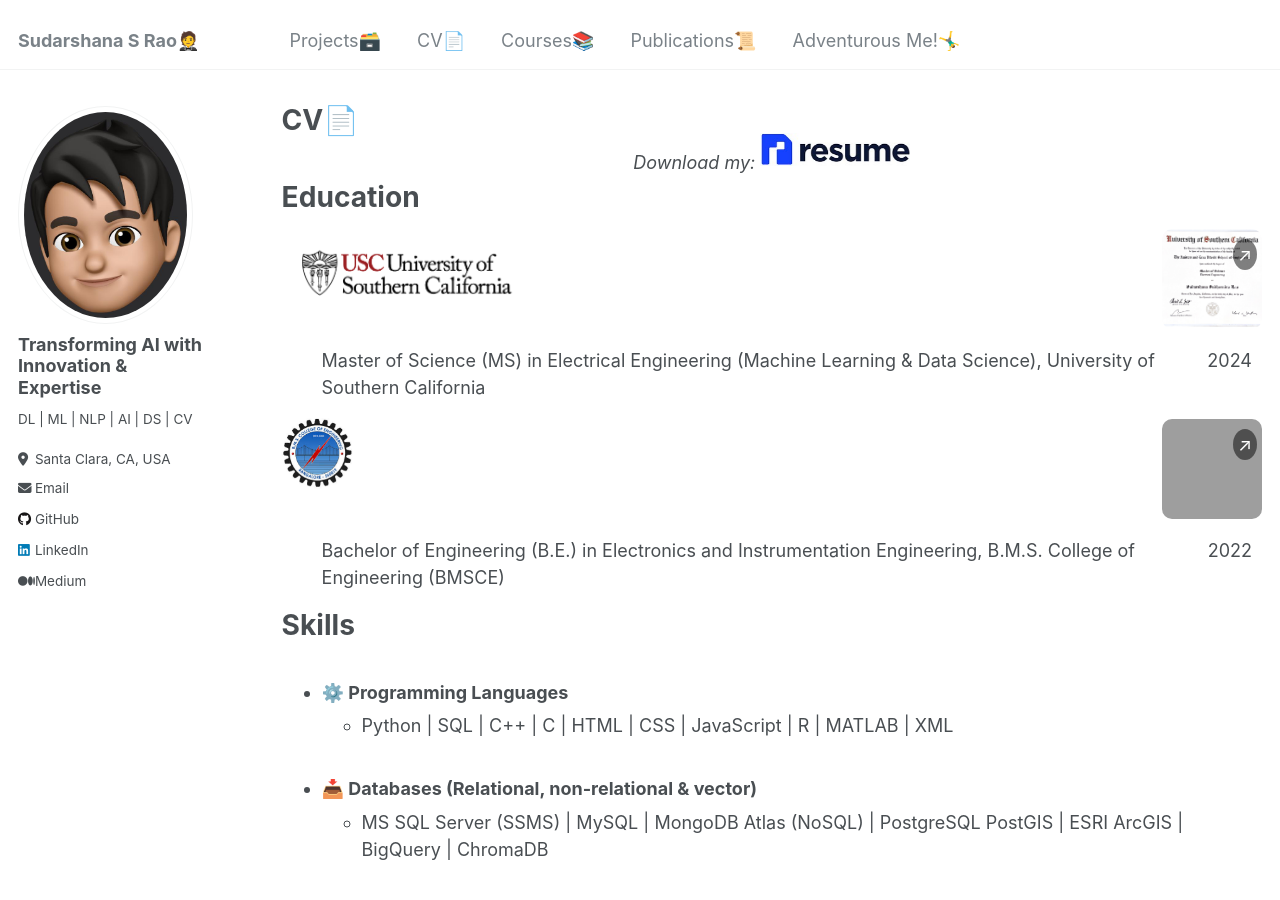
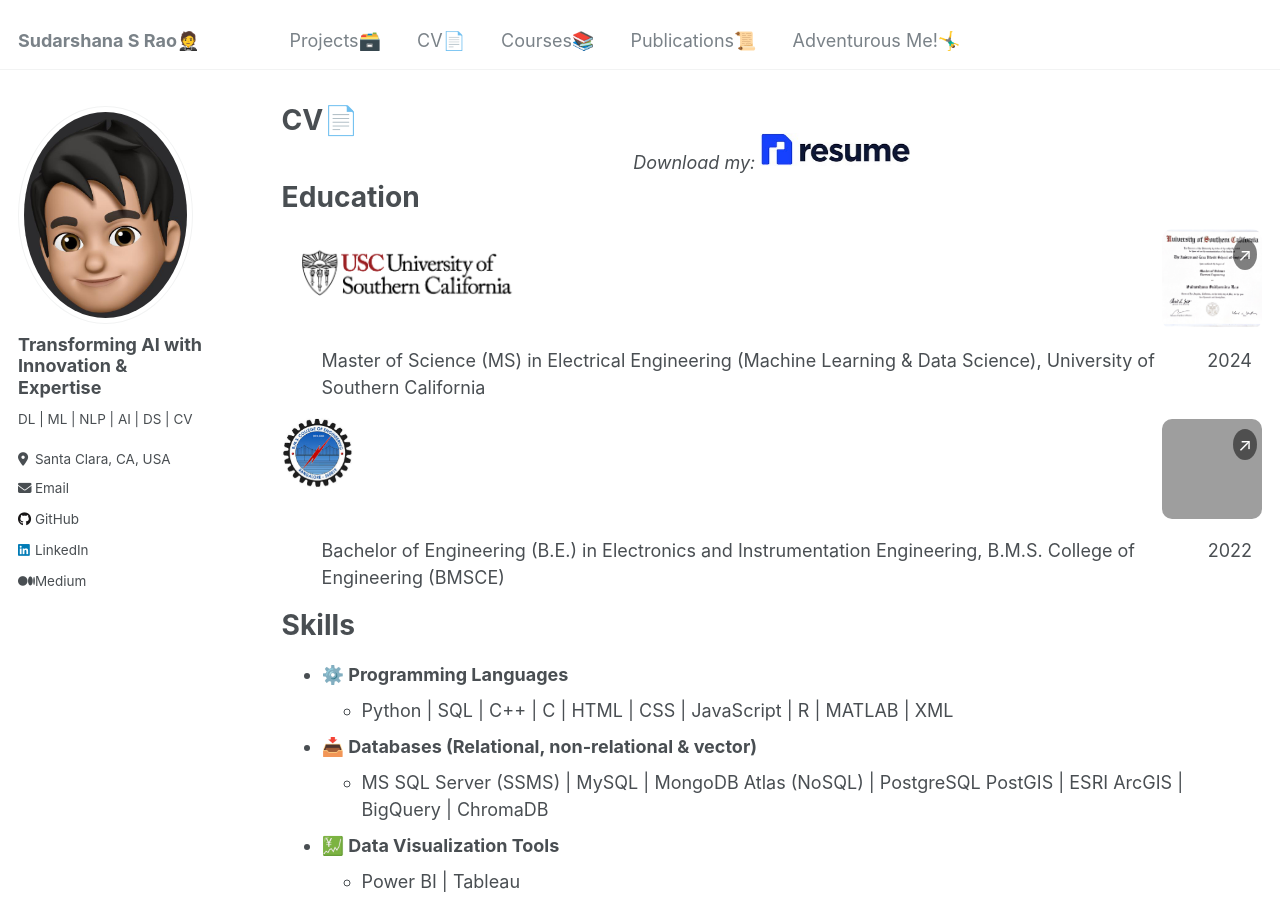
Before and after one commit to SudarshanaSRao/SudarshanaSRao.github.io, a Jekyll site: the page built from _pages/cv.md, in a window 1280 px wide and 900 px high. Built offline with Jekyll 4.4.1, drawn with Linux system fonts in a browser that asks for light colours; grey boxes are pictures that could not be loaded.

Commit message:
Update cv.md

```diff
--- a/_pages/cv.md
+++ b/_pages/cv.md
@@ -316,21 +316,21 @@
 
 Skills
 ==================
-* ### ⚙️ Programming Languages
-  * Python  \|  SQL  \|  C++  \|  C  \|  HTML  \|  CSS  \|  JavaScript  \|  R  \|  MATLAB  \| XML  <br>
-* ### 📥 Databases (Relational, non-relational & vector)
-  * MS SQL Server (SSMS)  \|  MySQL  \|  MongoDB Atlas (NoSQL)  \|  PostgreSQL PostGIS  \|  ESRI ArcGIS  \|  BigQuery  \|  ChromaDB  <br>
-* ### 💹 Data Visualization Tools
-  * Power BI  \|  Tableau  <br>
-* ### 🏗️ Frameworks & Libraries
-  * PyTorch  \|  TensorFlow  \| NumPy \|  Keras  \|  Scikit-learn  \|  SciPy  \|  Plotly  \|  Matplotlib  \|  Seaborn  \|  Pandas  \|  LangChain  \|  OpenCV  \|  Streamlit GUI  \|  Beautiful Soup  \|  Gradio GUI  \|  CrewAI  \|  Natural Language Toolkit (NLTK)  \|  Requests  <br>
-* ### 💾 APIs
-  * HuggingFace  \|  Kaggle  <br>
-* ### ☁️ Cloud Platforms
-  * MS Azure  \|  Google Cloud Platform (GCP)  \|  Aiven  \|  Vertex AI  <br>
-* ### 🛠️ Software Tools
-  * Git  \|  MS (Excel) Office  \|  Google Sheets  \|  Jupyter Notebook (Anaconda navigator)  \|  VS Code  \|  LATEX  \|  Docker  \|  UiPath studio (Robotics Process Automation)  <br>
-* ### 📠 Tech Stack
+* **⚙️ Programming Languages**
+  * Python  \|  SQL  \|  C++  \|  C  \|  HTML  \|  CSS  \|  JavaScript  \|  R  \|  MATLAB  \| XML
+* **📥 Databases (Relational, non-relational & vector)**
+  * MS SQL Server (SSMS)  \|  MySQL  \|  MongoDB Atlas (NoSQL)  \|  PostgreSQL PostGIS  \|  ESRI ArcGIS  \|  BigQuery  \|  ChromaDB
+* **💹 Data Visualization Tools**
+  * Power BI  \|  Tableau
+* **🏗️ Frameworks & Libraries**
+  * PyTorch  \|  TensorFlow  \| NumPy \|  Keras  \|  Scikit-learn  \|  SciPy  \|  Plotly  \|  Matplotlib  \|  Seaborn  \|  Pandas  \|  LangChain  \|  OpenCV  \|  Streamlit GUI  \|  Beautiful Soup  \|  Gradio GUI  \|  CrewAI  \|  Natural Language Toolkit (NLTK)  \|  Requests
+* **💾 APIs**
+  * HuggingFace  \|  Kaggle
+* **☁️ Cloud Platforms**
+  * MS Azure  \|  Google Cloud Platform (GCP)  \|  Aiven  \|  Vertex AI
+* **🛠️ Software Tools**
+  * Git  \|  MS (Excel) Office  \|  Google Sheets  \|  Jupyter Notebook (Anaconda navigator)  \|  VS Code  \|  LATEX  \|  Docker  \|  UiPath studio (Robotics Process Automation)
+* **📠 Tech Stack**
   * LLMOps  \|  MLOps  \|  DataOps  \|  AIOps  \|  Conversational Agents  \|  Multi-modal Agentic Workflows  \|  CI/CD  \|  Data Structues and Algorithms  \|  ETL Pipelines
 
 Work Experience
```
